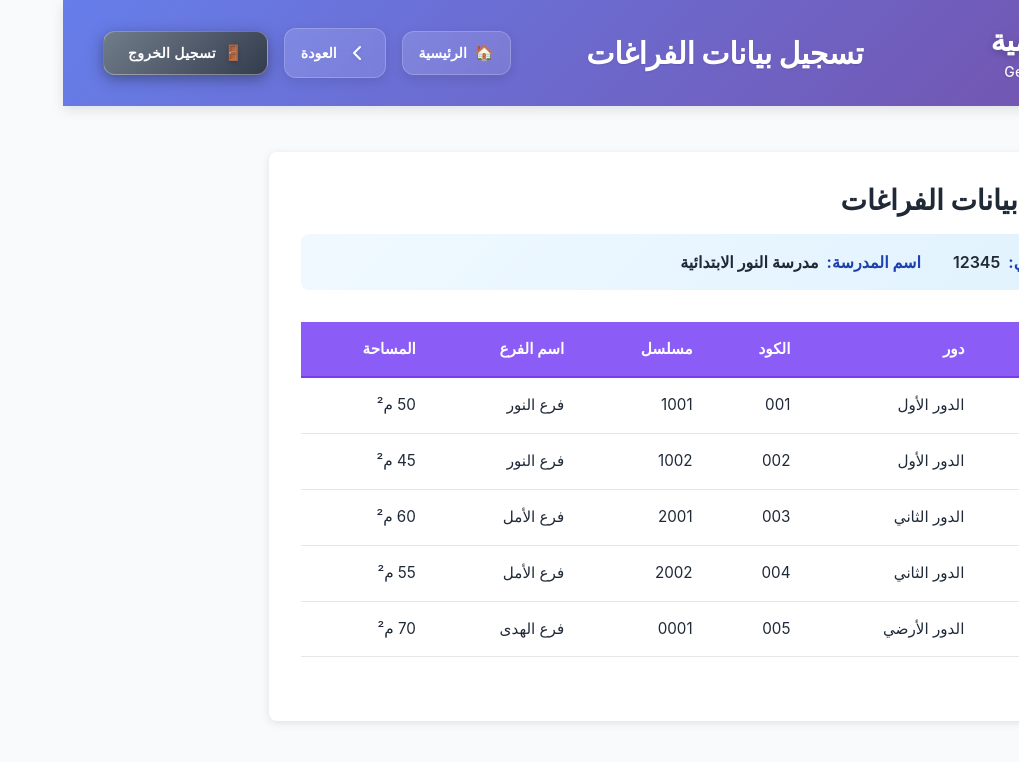
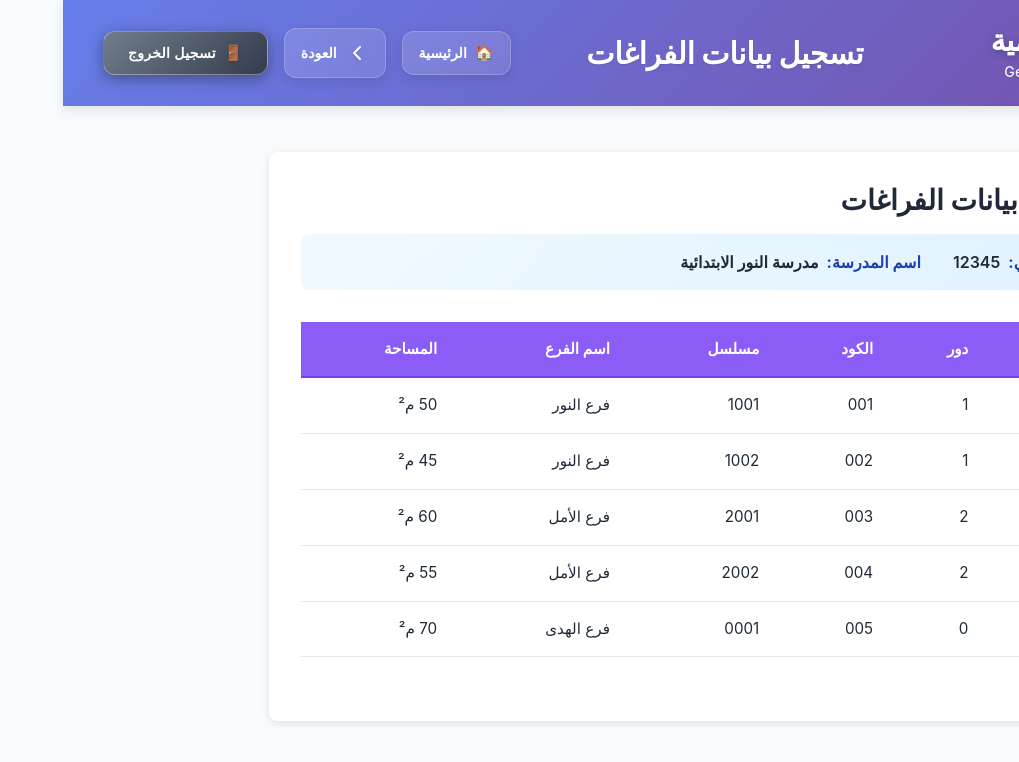
Before and after one commit to andy-zaki/angular-project, an Angular app: page /school-map-spaces in a window 1280 px wide. Shown: the top 762 px of the page, without its empty margins (261-1280 px from the left). Built offline with nearby package versions, Linux system fonts and the light colour scheme.

Commit message:
feat: Update building basic data form labels and improve school map spaces data structure

```diff
--- a/src/app/components/building-basic-data/building-basic-data.html
+++ b/src/app/components/building-basic-data/building-basic-data.html
@@ -167,15 +167,15 @@
           </div>
 
           <div class="form-group">
-            <label>مادة البناء <span class="required">*</span></label>
+            <label>الحالة <span class="required">*</span></label>
             <input
               type="text"
               formControlName="buildingMaterial"
               [class.error]="buildingForm.get('buildingMaterial')?.invalid && buildingForm.get('buildingMaterial')?.touched"
-              placeholder="أدخل مادة البناء"
+              placeholder="أدخل الحالة"
             />
             @if (buildingForm.get('buildingMaterial')?.invalid && buildingForm.get('buildingMaterial')?.touched) {
-              <span class="error-message">مادة البناء مطلوبة</span>
+              <span class="error-message">الحالة مطلوبة</span>
             }
           </div>
         </div>
--- a/src/app/components/school-map-spaces/school-map-spaces.ts
+++ b/src/app/components/school-map-spaces/school-map-spaces.ts
@@ -17,11 +17,11 @@ export class SchoolMapSpacesComponent {
   schoolName = signal<string>('مدرسة النور الابتدائية');
 
   spaces = [
-    { annex: 'ملحق 1', floor: 'الدور الأول', code: '001', serial: '1001', branchName: 'فرع النور', area: '50 م²' },
-    { annex: 'ملحق 1', floor: 'الدور الأول', code: '002', serial: '1002', branchName: 'فرع النور', area: '45 م²' },
-    { annex: 'ملحق 2', floor: 'الدور الثاني', code: '003', serial: '2001', branchName: 'فرع الأمل', area: '60 م²' },
-    { annex: 'ملحق 2', floor: 'الدور الثاني', code: '004', serial: '2002', branchName: 'فرع الأمل', area: '55 م²' },
-    { annex: 'ملحق 3', floor: 'الدور الأرضي', code: '005', serial: '0001', branchName: 'فرع الهدى', area: '70 م²' }
+    { annex: 1, floor: 1, code: '001', serial: '1001', branchName: 'فرع النور', area: '50 م²' },
+    { annex: 1, floor: 1, code: '002', serial: '1002', branchName: 'فرع النور', area: '45 م²' },
+    { annex: 2, floor: 2, code: '003', serial: '2001', branchName: 'فرع الأمل', area: '60 م²' },
+    { annex: 2, floor: 2, code: '004', serial: '2002', branchName: 'فرع الأمل', area: '55 م²' },
+    { annex: 3, floor: 0, code: '005', serial: '0001', branchName: 'فرع الهدى', area: '70 م²' }
   ];
 
   navigateBack() {
--- a/src/app/components/school-map-study-period/school-map-study-period.ts
+++ b/src/app/components/school-map-study-period/school-map-study-period.ts
@@ -36,6 +36,12 @@ export class SchoolMapStudyPeriodComponent {
       console.log('Search Data:', this.searchForm.value);
 
       const buildingCode = this.searchForm.get('buildingCode')?.value;
+      const centerCode = this.searchForm.get('centerCode')?.value;
+      const branchCode = this.searchForm.get('branchCode')?.value;
+
+      // Combine the codes or use buildingCode as primary identifier
+      // For now, we'll use buildingCode as the main identifier
+      // TODO: Backend might need to support searching by all three codes
 
       // Use mock database service to fetch study periods
       this.schoolMapDatabaseService.getStudyPeriodsByBuildingCode(buildingCode).subscribe({
```
Also changed, not shown: 3 other files (tests, documents, lock files or other folders).
